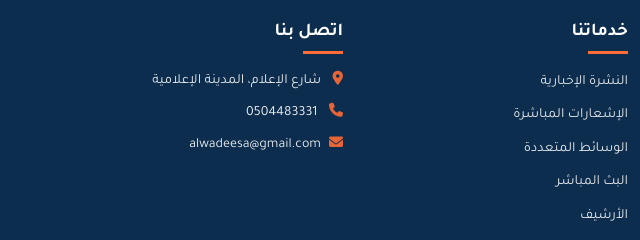
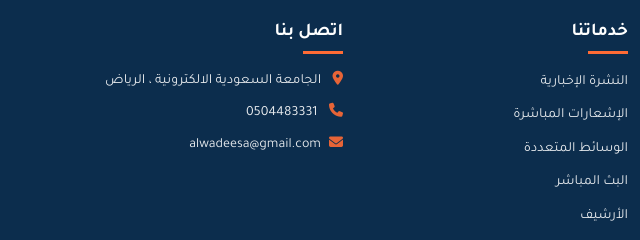
Before and after one commit to MohamwdAbdelgawad/Najm, a plain HTML site: page index.html in a window 1280 px wide. Shown: the part 3236-3476 px from the top of the page, 0-640 px from the left. Drawn offline with nearby package versions, Linux system fonts and the light colour scheme.

Commit message:
Update index.html

```diff
--- a/index.html
+++ b/index.html
@@ -480,7 +480,7 @@
                         <div class="footer-contact">
                             <h3>اتصل بنا</h3>
                             <ul>
-                                <li><i class="fas fa-map-marker-alt"></i> شارع الإعلام، المدينة الإعلامية</li>
+                                <li><i class="fas fa-map-marker-alt"></i> الجامعة السعودية الالكترونية ، الرياض </li>
                                 <li><i class="fas fa-phone"></i> 0504483331</li>
                                 <li><i class="fas fa-envelope"></i>alwadeesa@gmail.com</li>
                             </ul>
```
